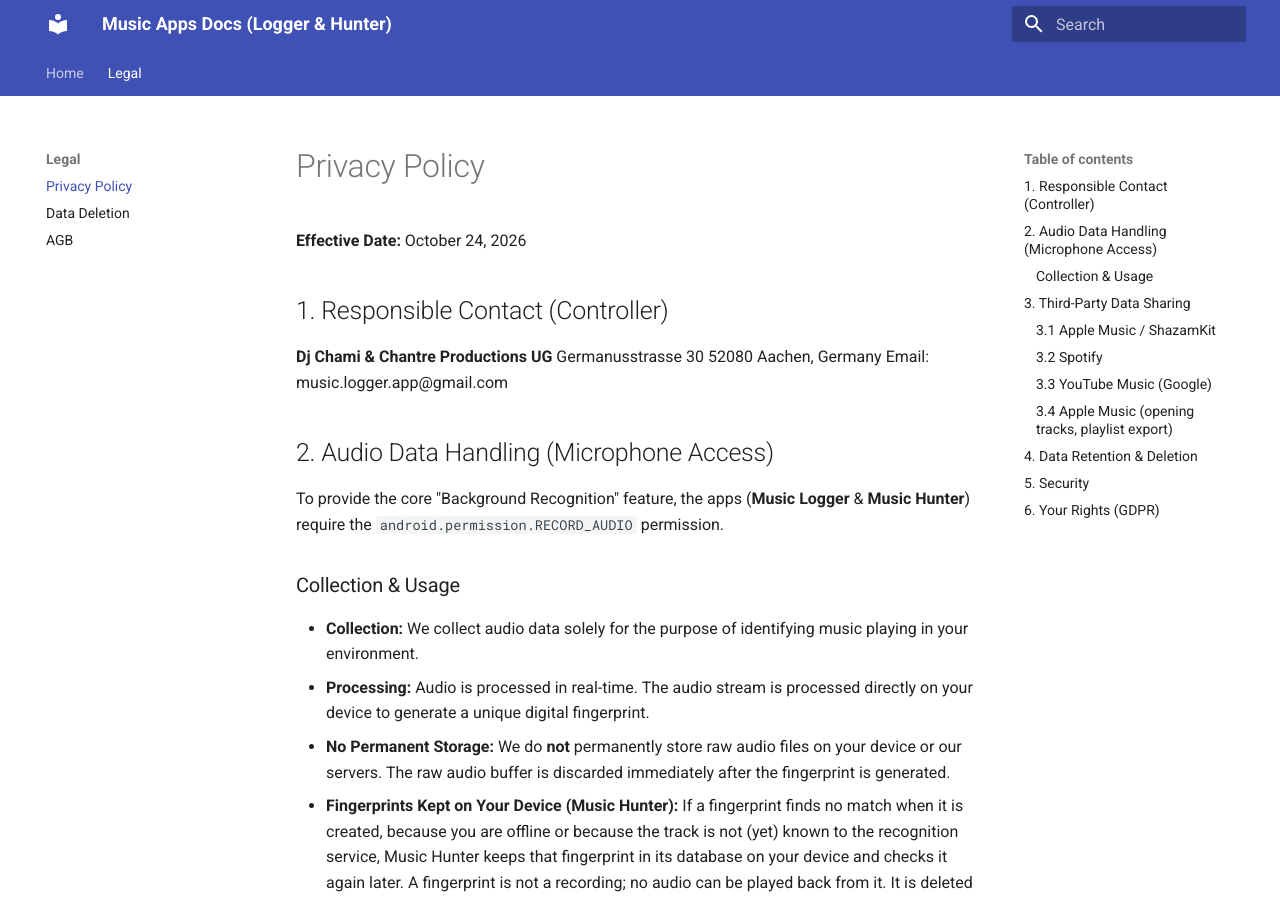
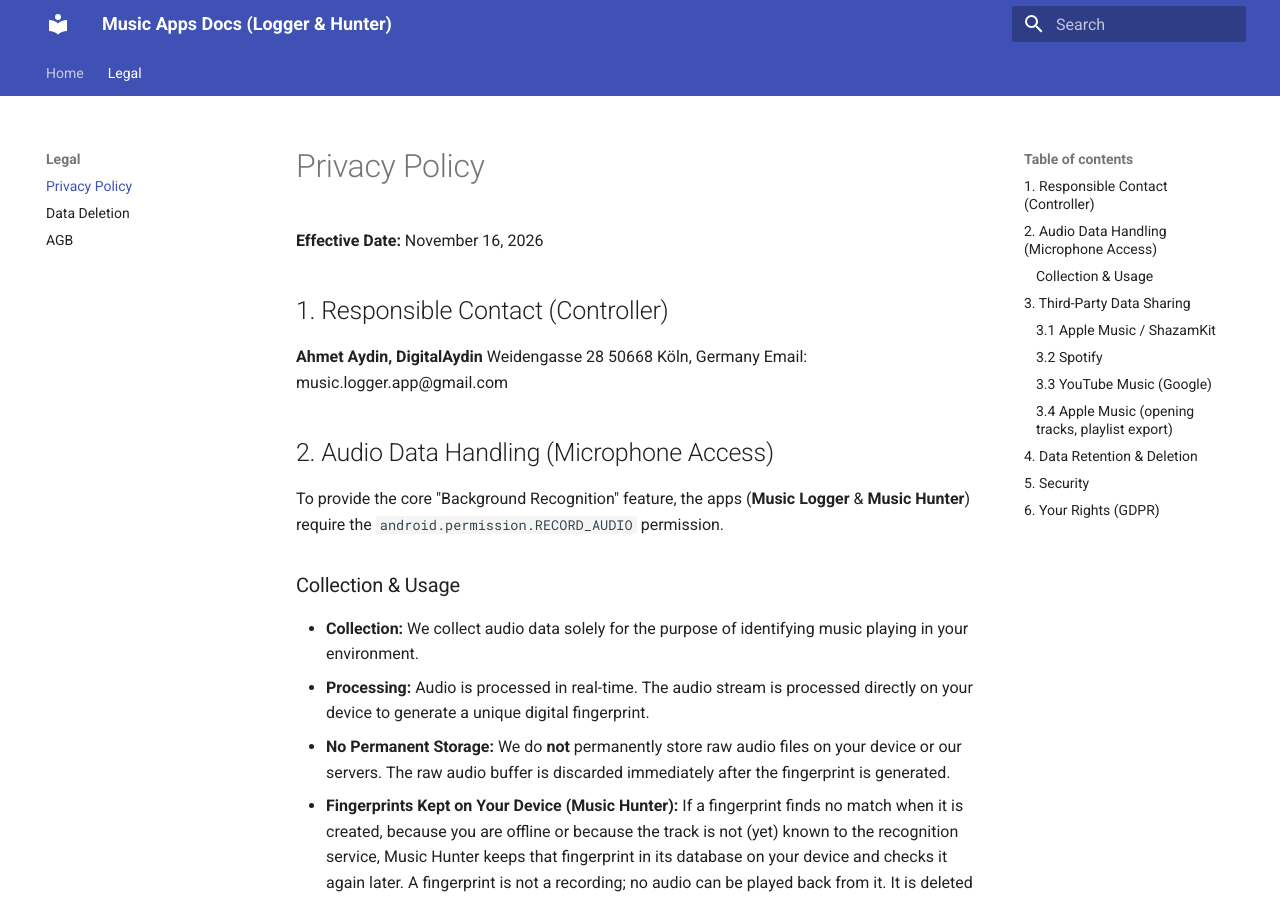
Before and after one commit to adn94/music-logger-docs, an MkDocs documentation site: the page built from docs/privacy-policy.md, in a window 1280 px wide and 900 px high. Built offline with MkDocs 1.6.1 and Material for MkDocs 9.7.7, drawn with Linux system fonts in a browser that asks for light colours.

Commit message:
Anbieter: Ahmet Aydin, DigitalAydin (Kleinunternehmer) statt UG; Datum 16.11.2026

```diff
--- a/docs/privacy-policy.md
+++ b/docs/privacy-policy.md
@@ -1,11 +1,11 @@
 # Privacy Policy
 
-**Effective Date:** October 24, 2026
+**Effective Date:** November 16, 2026
 
 ## 1. Responsible Contact (Controller)
-**Dj Chami & Chantre Productions UG**
-Germanusstrasse 30
-52080 Aachen, Germany
+**Ahmet Aydin, DigitalAydin**
+Weidengasse 28
+50668 Köln, Germany
 Email: music.logger.app@gmail.com
 
 ## 2. Audio Data Handling (Microphone Access)
```
Also changed, not shown: docs/agb.md (+6 -6 lines).
